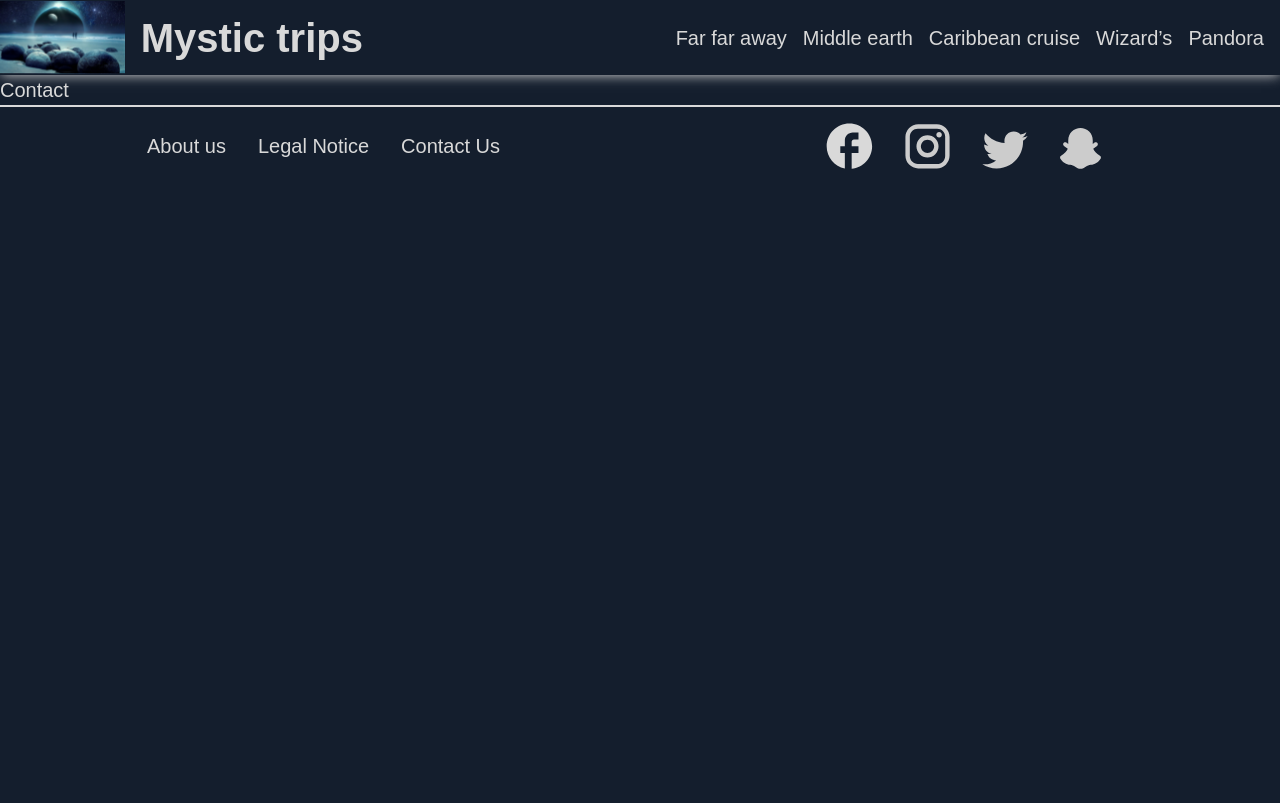
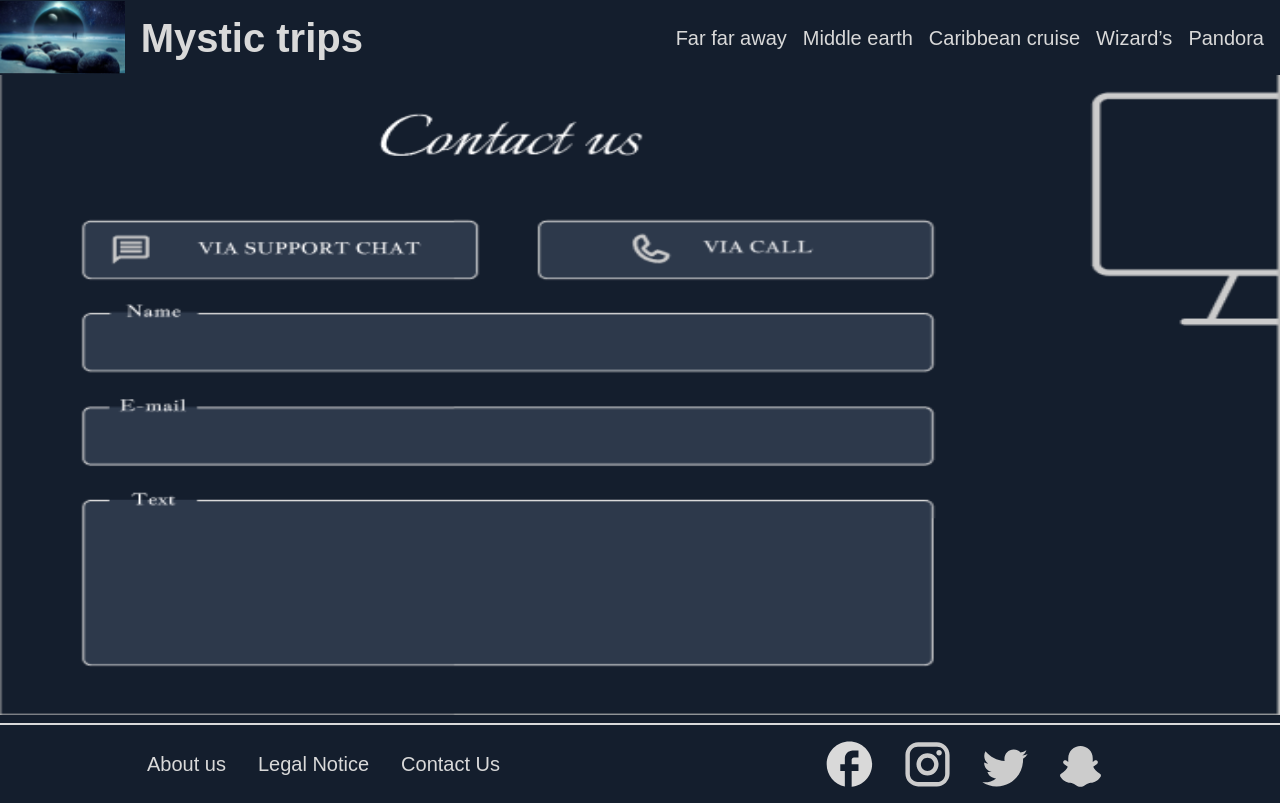
Before and after one commit to Arnaud-Chane/hackathon_des_meilleurs, a React (Vite) app: page /contact in a window 1280 px wide. Built offline with nearby package versions, Linux system fonts and the light colour scheme; a web font is replaced by a local one.

Commit message:
add contact

```diff
--- /dev/null
+++ b/src/assets/scss/components/Contact.scss
@@ -0,0 +1,4 @@
+.image_contact {
+width: 100%;
+height: 80vh;
+}
--- a/src/assets/scss/main.scss
+++ b/src/assets/scss/main.scss
@@ -14,6 +14,7 @@
 @import "../scss/components/cardSocle.scss";
 @import "../scss/components/getPageFivePlanet.scss";
 @import "../scss/components/AboutUs.scss";
+@import "../scss/components/Contact.scss";
 
 
 
--- a/src/pages/Contact.jsx
+++ b/src/pages/Contact.jsx
@@ -1,7 +1,10 @@
 import React from "react";
+import contact from "../assets/images/contact-us/contact.png";
 
 function Contact() {
-  return <div>Contact</div>;
+  return <div>
+    <img className="image_contact" src={contact} alt="contact" />
+  </div>;
 }
 
 export default Contact;
```
